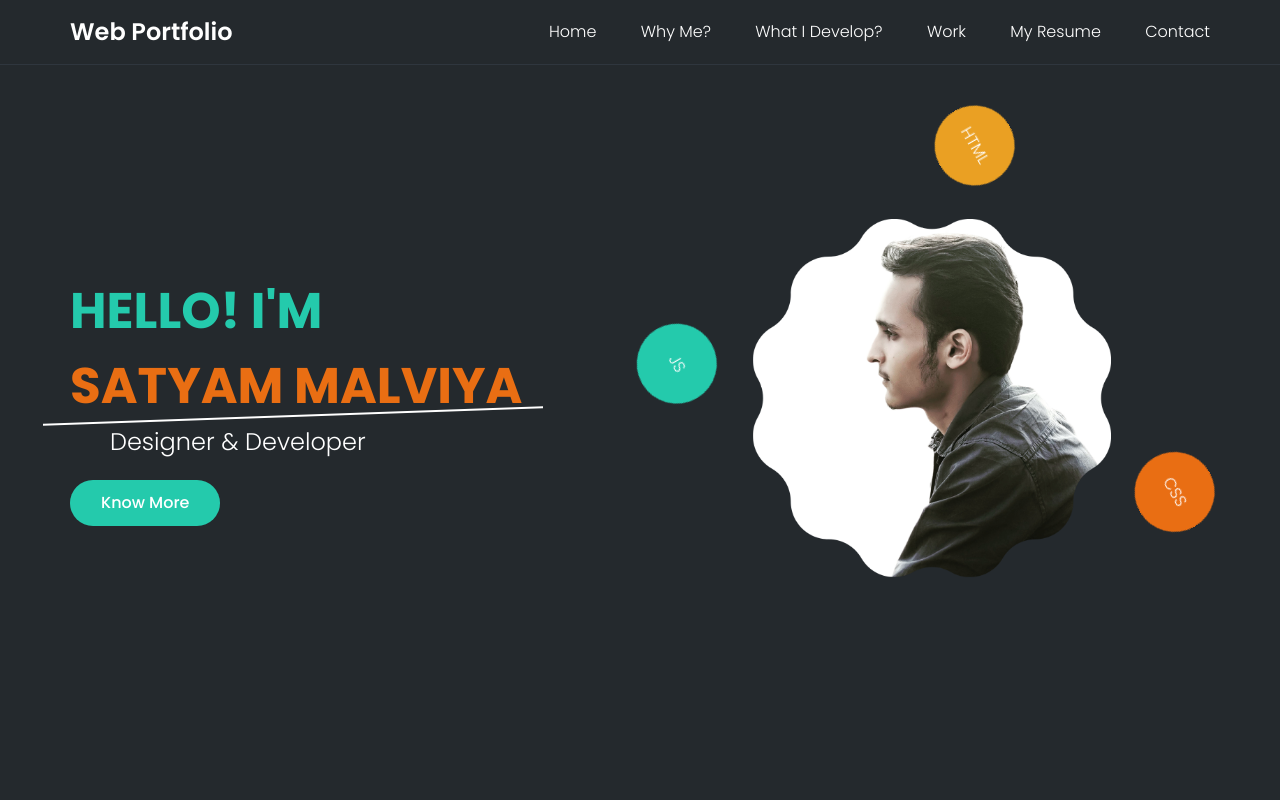
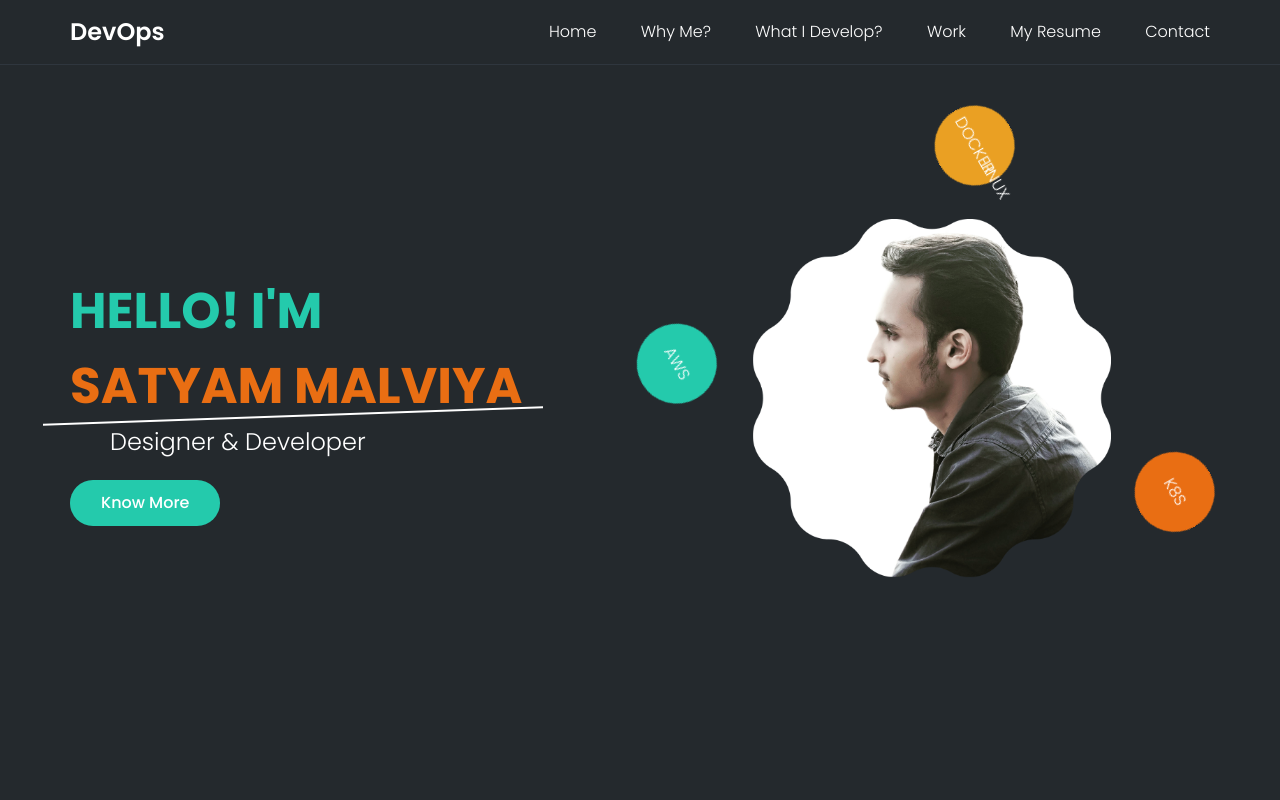
Before and after one commit to satyammalviya07/portfolio.github.io, a plain HTML site: page index.html in a window 1280 px wide. Shown: the top 800 px of the page. Drawn offline with Linux system fonts and the light colour scheme.

Commit message:
Update index.html

```diff
--- a/index.html
+++ b/index.html
@@ -21,7 +21,7 @@
 		<div class="container">
 			<div class="row">
 				<div class="logo">
-					<a href="#">Web Portfolio</a>
+					<a href="#">DevOps</a>
 				</div>
 				<input type="checkbox" id="nav_check">
 				<label for="nav_check" class="nav-toggler">
@@ -55,10 +55,10 @@
 				<div class="home-img">
 					<div class="home-img-inner">
 						<div class="home-course">
-							<div class="home-course-item">HTML</div>
-							<div class="home-course-item">CSS</div>
-							<div class="home-course-item"></div>
-							<div class="home-course-item">JS</div>
+							<div class="home-course-item">Docker</div>
+							<div class="home-course-item">K8s</div>
+							<div class="home-course-item">Linux</div>
+							<div class="home-course-item">AWS</div>
 						</div>
 						<img src="img/satyam.png" alt="home-img">
 					</div>
```
